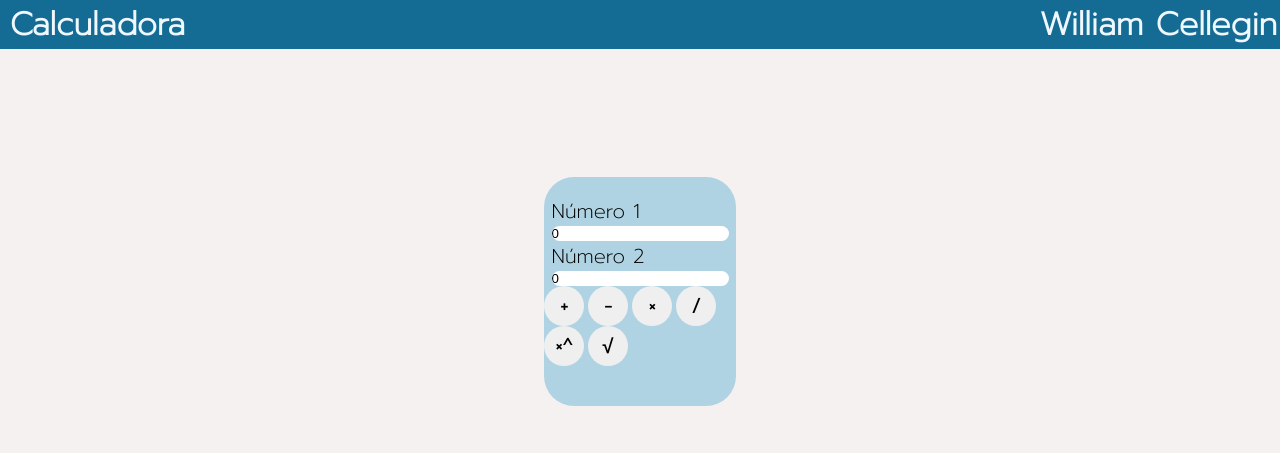
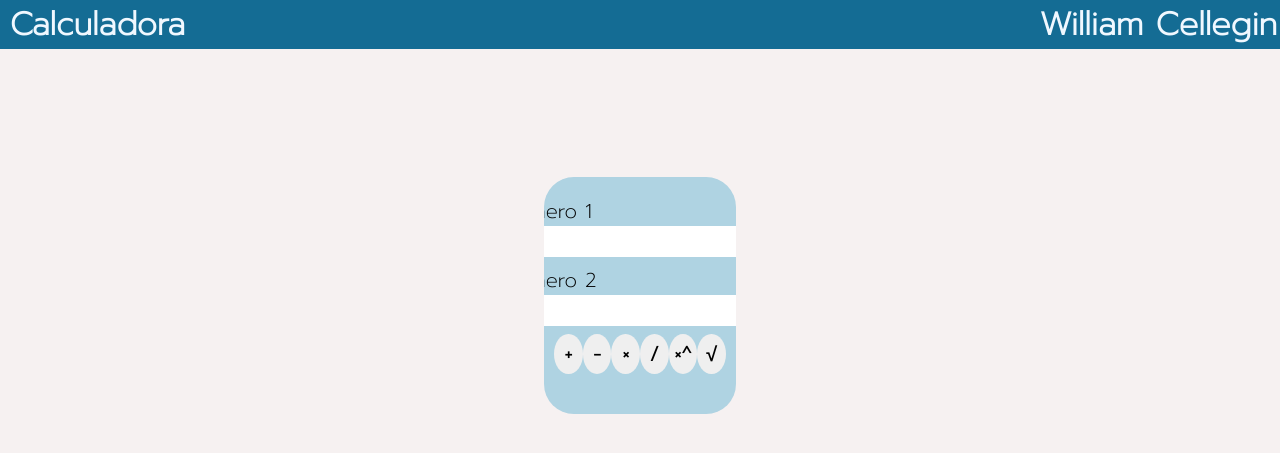
Before and after one commit to WillOzBR/calculadora-poo-php, a PHP site: page / in a window 1280 px wide. Shown: the top 453 px of the page. Run offline with PHP 8.4, Linux system fonts and the light colour scheme.

Commit message:
Ajustando-css
31/05

```diff
--- a/Calculadora/css/style.css
+++ b/Calculadora/css/style.css
@@ -53,7 +53,15 @@ body{
 .formulario input{
     border-style: none;
     border-radius: 50px;
+    font-size: 20px;
 
+}
+
+#num1, #num2{
+    padding-left: 8px;
+    padding-bottom: 6px;
+    padding-top: 2px;
+    margin-bottom: 8px;
 }
 
 .formulario label{
@@ -67,3 +75,11 @@ form{
     padding-bottom: 40px;
     border-radius: 30px;
 }
+
+.botao{
+    display: flex;
+    justify-content: space-around;
+    align-items: center;
+    padding-left: 10px;
+    padding-right: 10px;
+}
--- a/Calculadora/index.php
+++ b/Calculadora/index.php
@@ -20,13 +20,14 @@
                 <label for="num2">Número 2</label>
                 <input type="text" name="num2" id="num2" value="0">
             </div>
+            <div class="botao">
                 <input type="submit" value="+" name="somar" id="ad">
                 <input type="submit" value="-" name="subtrair" id="sub">
                 <input type="submit" value="×" name="multiplicar" id="multi">
                 <input type="submit" value="/" name="dividir" id="div">
                 <input type="submit" value="×^" name="elevar" id="exp">
                 <input type="submit" value="√" name="acharRaiz" id="raz">
-
+            </div>
         </form>
     </div>
 </body>
```
